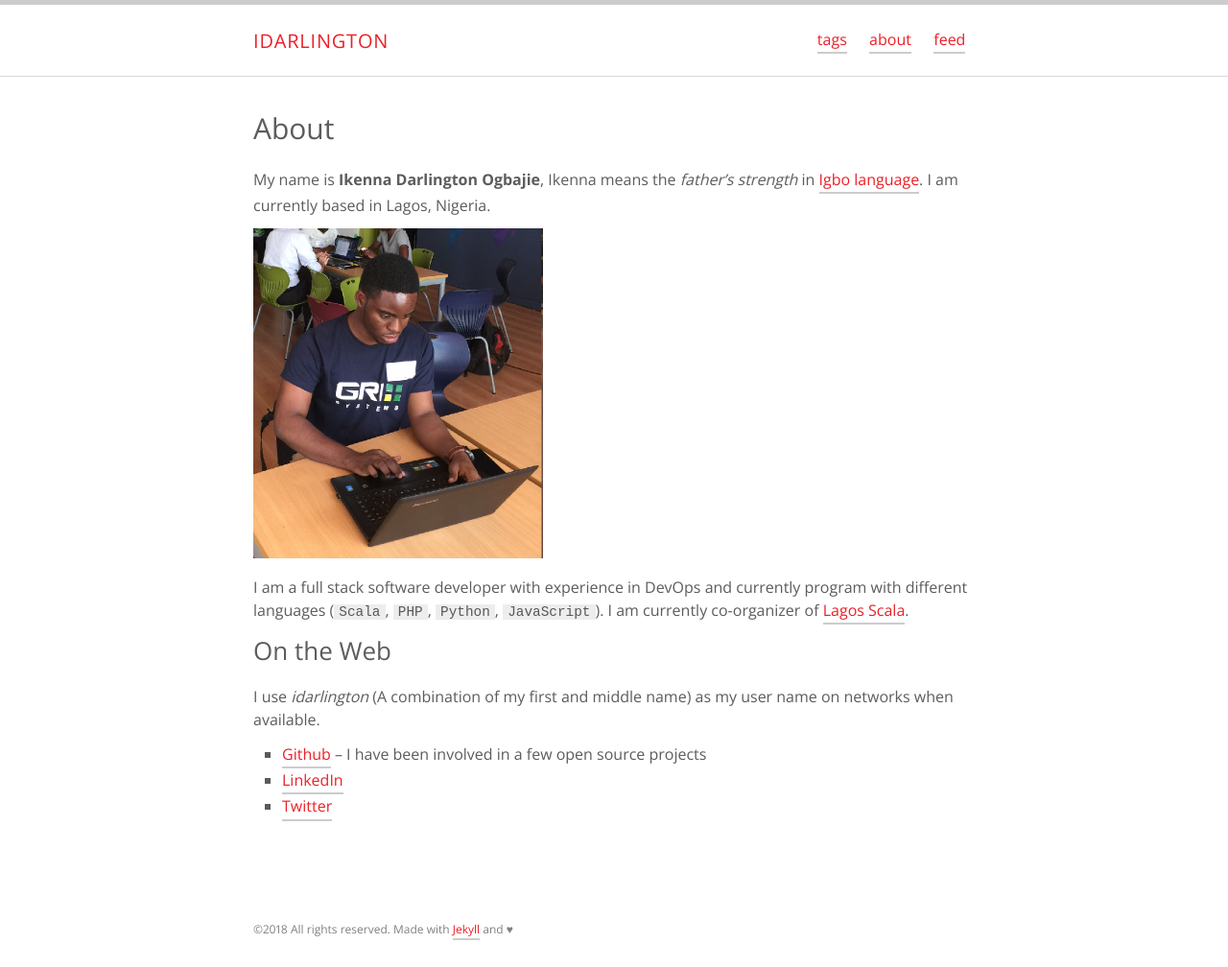
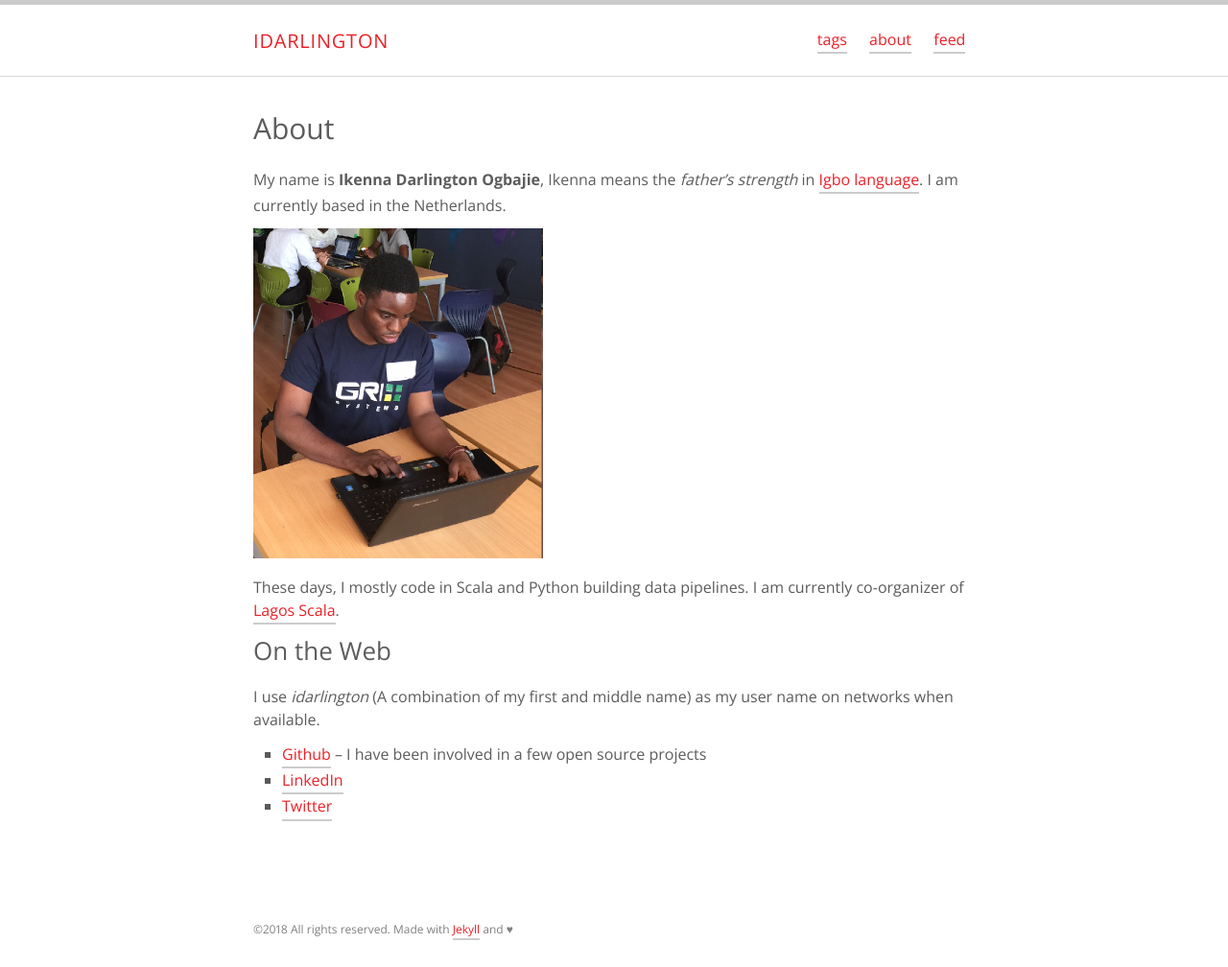
Before and after one commit to idarlington/idarlington.github.io, a Jekyll site: the page built from about.md, in a window 1280 px wide. Shown: the whole page at 96% size. Built offline with Jekyll 4.4.1, drawn with Linux system fonts in a browser that asks for light colours.

```diff
--- a/_includes/comments.html
+++ b/_includes/comments.html
@@ -7,7 +7,7 @@
 
       <script type="text/javascript">
         var disqus_shortname = '{{ site.disqus_shortname }}';
-        var disqus_identifier = '{{ page.id }}';
+        var disqus_identifier = '{{ page.id || page.title }}';
         var disqus_title = '{{ page.title }}';
         var disqus_url = '{{ site.url }}{{ post.url }}';
         /*var disqus_developer = 1;*/
--- a/_includes/footer.html
+++ b/_includes/footer.html
@@ -1,6 +1,5 @@
 <footer class="site-footer">
   <div class="container">
     <small class="pull-left">&copy;{{ site.time | date: '%Y' }} All rights reserved. Made with <a href="http://jekyllrb.com/" target="_blank">Jekyll</a> and ♥</small>
-    <!--<small class="pull-right">theme by <a href="http://nandomoreira.me/" target="_blank">nandomoreira.me</a></small>-->
   </div>
 </footer>
--- a/about.md
+++ b/about.md
@@ -10,11 +10,11 @@ ul {
   padding-left: 30px;
 }
 </style>
-My name is **Ikenna Darlington Ogbajie**, Ikenna means the *father's strength* in [Igbo language](https://en.wikipedia.org/wiki/Igbo_language). I am currently based in Lagos, Nigeria.
+My name is **Ikenna Darlington Ogbajie**, Ikenna means the *father's strength* in [Igbo language](https://en.wikipedia.org/wiki/Igbo_language). I am currently based in the Netherlands.
 
 ![Ikenna Darlington Ogbajie](/assets/images/author.png "Ikenna Darlington")
 
-I am a full stack software developer with experience in DevOps and currently program with different languages (`Scala`, `PHP`, `Python`, `JavaScript`). I am currently co-organizer of [Lagos Scala](https://twitter.com/lagosscala).
+These days, I mostly code in Scala and Python building data pipelines. I am currently co-organizer of [Lagos Scala](https://twitter.com/lagosscala).
 
 ## On the Web
 I use *idarlington* (A combination of my first and middle name) as my user name on networks when available.
```
Also changed, not shown: _posts/2016-07-14-best-resources-for-learning-scala.md (+1 -0 lines), _posts/2018-10-30-Uncommon-Kafka-cli-commands.md (+3 -1 lines), 10 other files.
